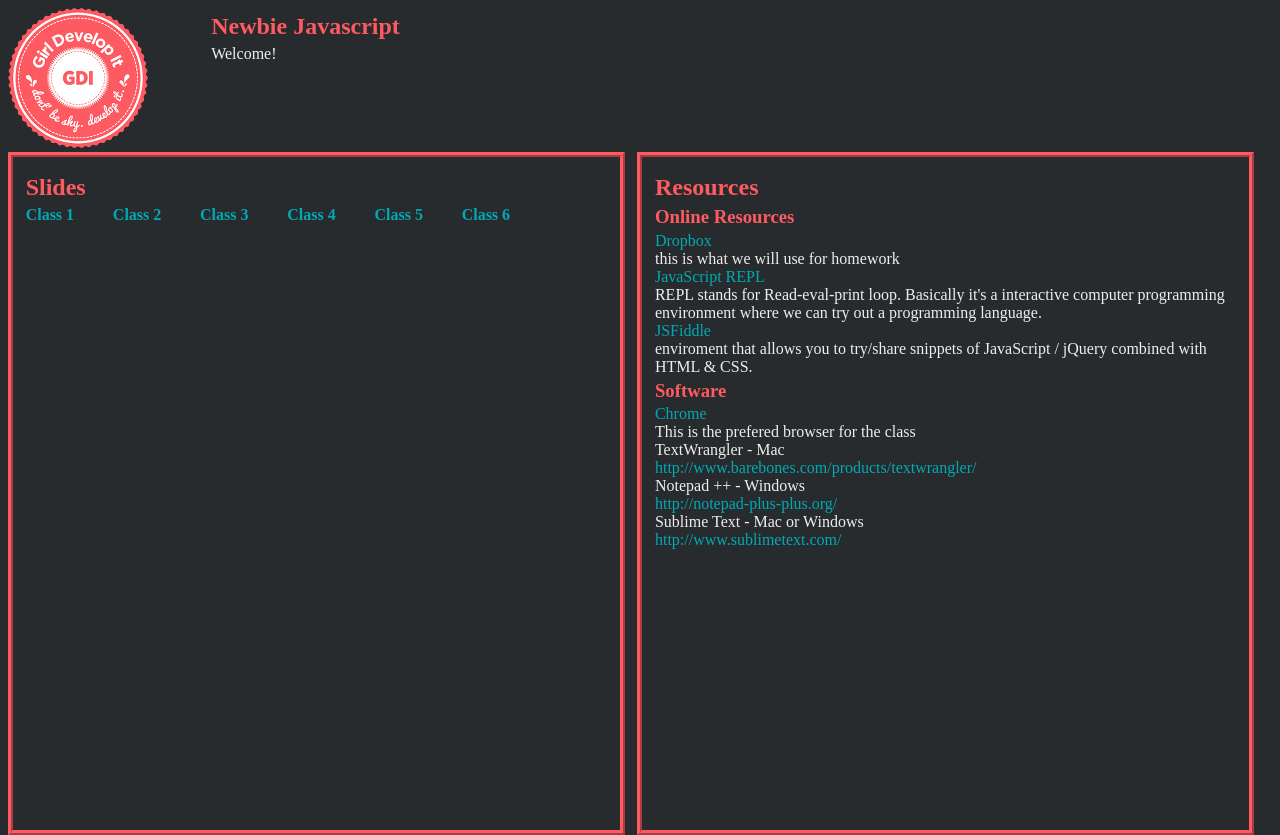
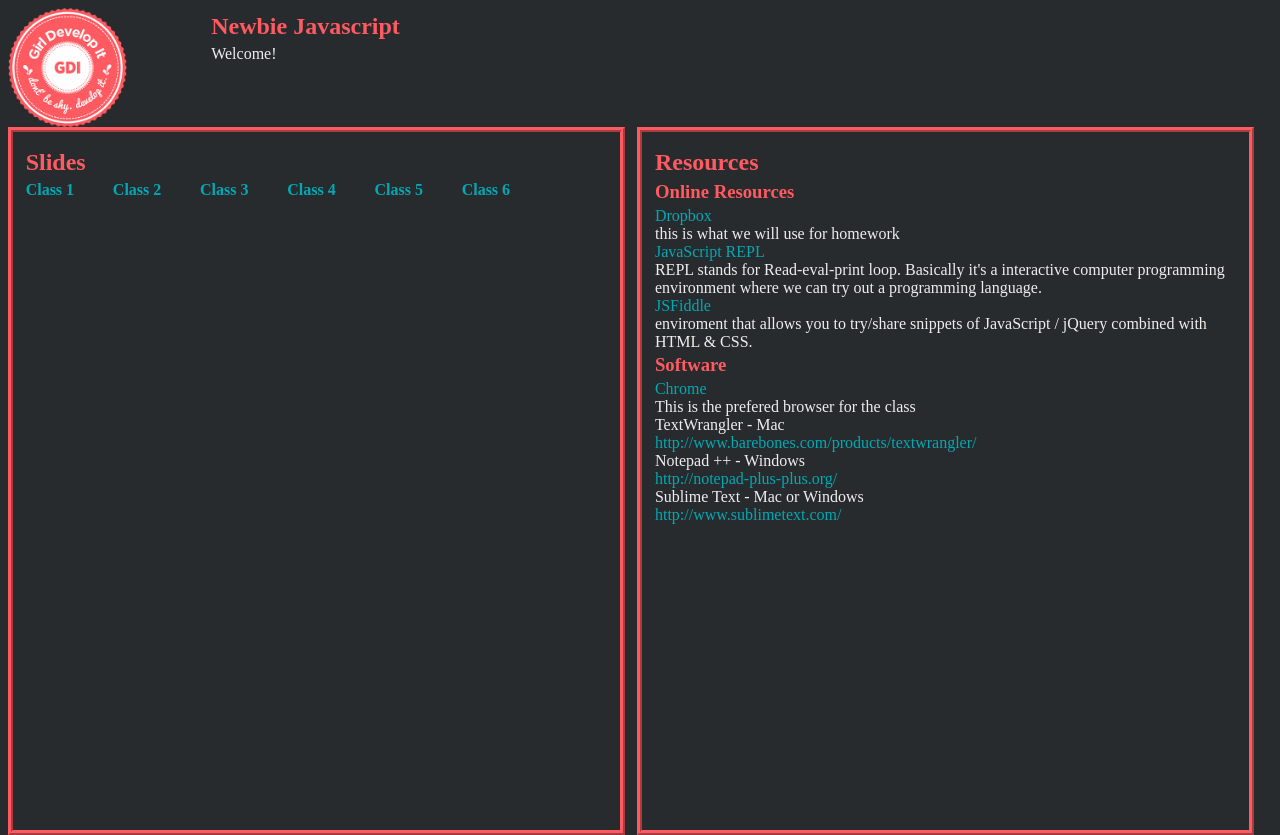
Before and after one commit to gdicbusjs/gdicbusjs.github.io, a plain HTML site: page index.html in a window 1280 px wide. Drawn offline with Linux system fonts and the light colour scheme.

Commit message:
Update index.html
removed logo image, replaced w/ css

```diff
--- a/index.html
+++ b/index.html
@@ -11,7 +11,7 @@
 	<div id="main">
 		<div class="header">
 			<div class="logo">
-				<img src = "images/gdi_logo_badge_small2.png">
+
 			</div>
 			<div class="blurb">
 				<h1>Newbie Javascript</h1>
```
